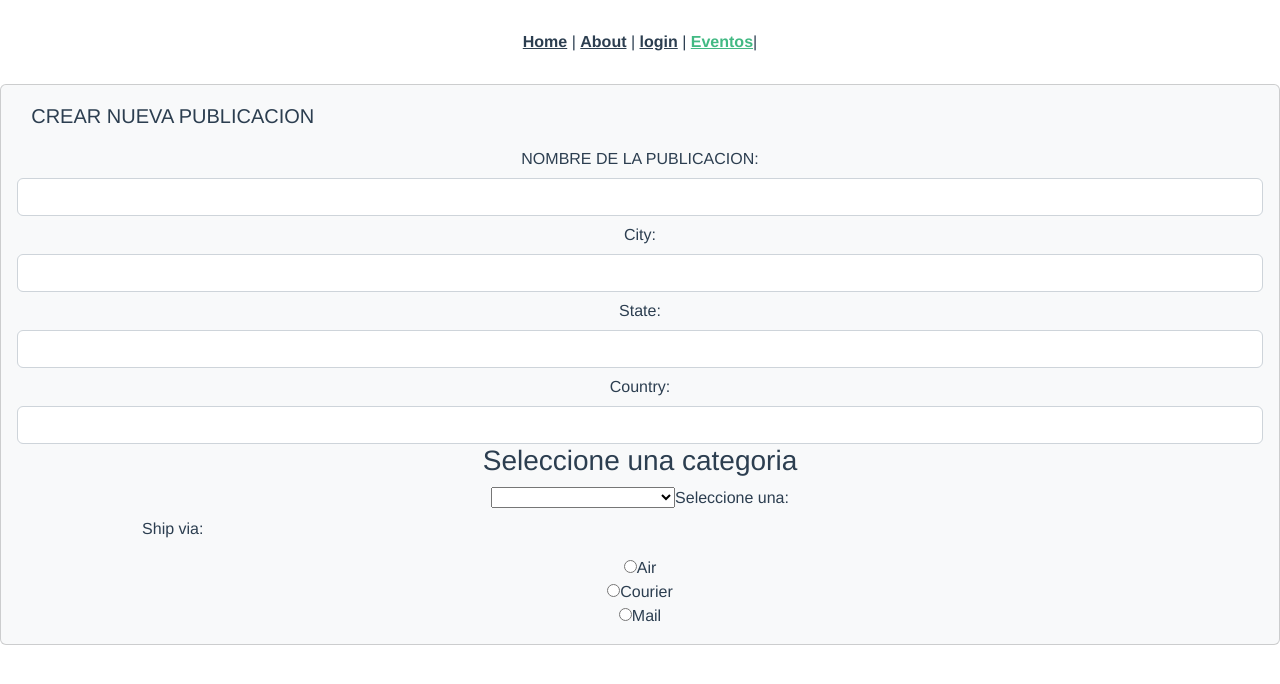
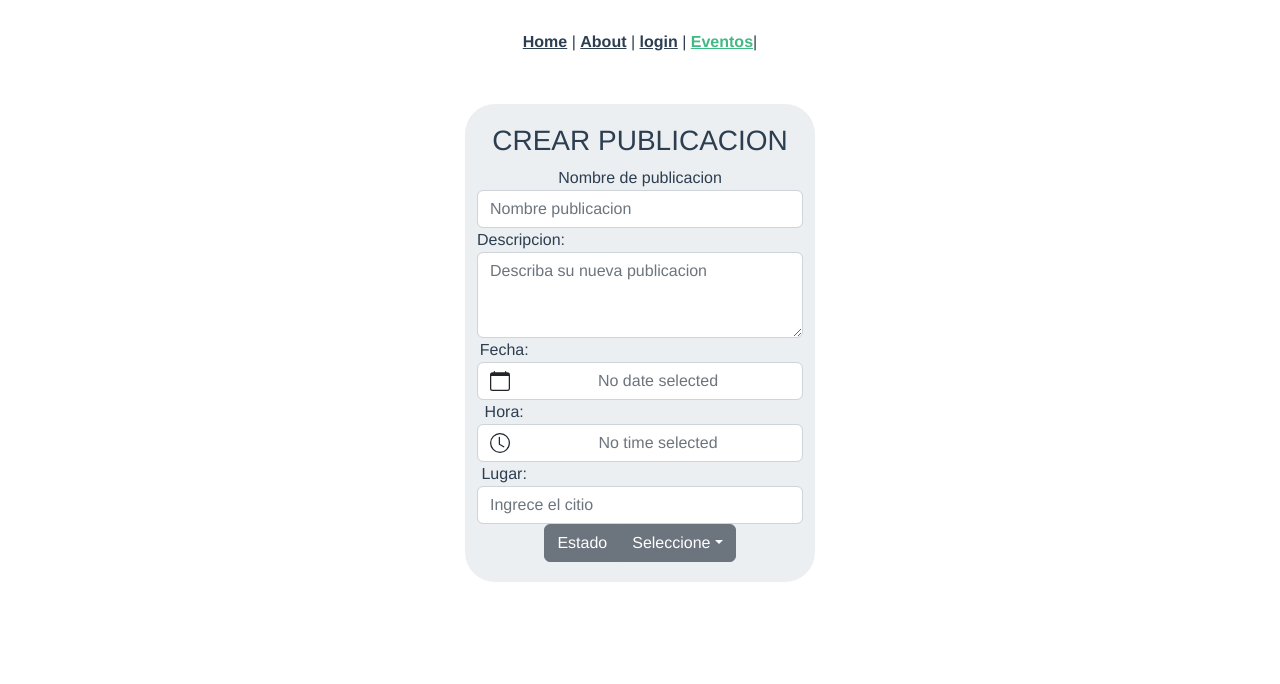
Before and after one commit to yaalexa/TodesWeb, a Vue app: page /eventos in a window 1280 px wide. Shown: the top 684 px of the page. Built offline with nearby package versions, Linux system fonts and the light colour scheme.

Commit message:
actualizacion eventos

```diff
--- a/src/views/Eventos/eventos.vue
+++ b/src/views/Eventos/eventos.vue
@@ -1,81 +1,91 @@
 <template>
+
+
+<div class="formcontent container-fluid">
+    <h3> CREAR PUBLICACION</h3>
+
+
+    <b-form-group id="input-group-2" label="Nombre de publicacion" label-for="textarea-autohe-height">
+        <b-form-input
+          id="input-2"
+          placeholder="Nombre publicacion"
+        ></b-form-input>
+      </b-form-group>
+
+
+  <b-row>
+    <b-col sm="2">
+      <label for="textarea-auto-height">Descripcion:</label>
+    </b-col>
+    <b-col sm="20">
+      <b-form-textarea
+        id="textarea-auto-height"
+        placeholder="Describa su nueva publicacion"
+        rows="3"
+        max-rows="3"
+      ></b-form-textarea>
+    </b-col>
+  </b-row>
+
+  <div>
+    <b-col sm="2">
+      <label for="textarea-auto-height">Fecha:</label>
+    </b-col>
+    <b-form-datepicker v-model="value" :min="min" :max="max" locale="es"></b-form-datepicker>
+
+   <div>
+      <b-col sm="2">
+      <label for="textarea-auto-height">Hora:</label>
+      </b-col>
+    <template>
+      <div>
+        <b-form-timepicker v-model="value" show-seconds locale="en"></b-form-timepicker>
+      </div>
+    </template>
+
+  </div>
+
+  <div>
+     <b-col sm="2">
+      <label for="textarea-auto-height">Lugar:</label>
+    </b-col>
+        <b-form-input
+          id="input-2"
+          placeholder="Ingrece el citio"
+          required
+        ></b-form-input>
+      </div>
+
+      <b-col sm="2"></b-col>
+      <div>
+  <b-button-group>
+    <b-button>Estado</b-button>
+    <b-dropdown right text="Seleccione">
+      <b-dropdown-item>Activo</b-dropdown-item>
+      <b-dropdown-item>Inactivo</b-dropdown-item>
+      </b-dropdown>
+  </b-button-group>
+      </div>
+    </b-col>
 
 
 
 
-     <div>
-  <b-card bg-variant="light">
 
-    <b-form-group
-      label-cols-lg="3"
-      label="CREAR NUEVA PUBLICACION"
-      label-size="lg"
-      label-class="font-weight-bold pt-0"
-      class="mb-0"
-    >
+  </div>
 
-      <b-form-group
-        label="NOMBRE DE LA PUBLICACION:"
-        label-for="nested-street"
-        label-cols-sm="3"
-        label-align-sm="right"
-      >
-        <b-form-input id="nested-street"></b-form-input>
-      </b-form-group>
 
-      <b-form-group
-        label="City:"
-        label-for="nested-city"
-        label-cols-sm="3"
-        label-align-sm="right"
-      >
-        <b-form-input id="nested-city"></b-form-input>
-      </b-form-group>
+  </div>
 
-      <b-form-group
-        label="State:"
-        label-for="nested-state"
-        label-cols-sm="3"
-        label-align-sm="right"
-      >
-        <b-form-input id="nested-state"></b-form-input>
-      </b-form-group>
 
-      <b-form-group
-        label="Country:"
-        label-for="nested-country"
-        label-cols-sm="3"
-        label-align-sm="right"
-      >
-        <b-form-input id="nested-country"></b-form-input>
-      </b-form-group>
-      <b-form-group>
+</template>
 
-<h3>Seleccione una categoria</h3>
-<select v-model="selecciono">
-<option disabled value="">Seleccione una opcion</option>
-<option>deporte</option>
-<option>Salud</option>
-<option>cultura</option>
-<option>integracion</option>
-
-</select>
-<span>Seleccione una: {{ selected }}</span>
-</b-form-group>
-
-      <b-form-group
-        label="Ship via:"
-        label-cols-sm="3"
-        label-align-sm="right"
-        class="mb-0"
-        v-slot="{ ariaDescribedby }"
-      >
-        <b-form-radio-group
-          class="pt-2"
-          :options="['Air', 'Courier', 'Mail']"
-          :aria-describedby="ariaDescribedby"
-        ></b-form-radio-group>
-      </b-form-group>
-    </b-form-group>
-  </b-card>
-</div>
+<script>
+  export default {
+    data() {
+      return {
+        value: ''
+      }
+    }
+  }
+</script>
```
